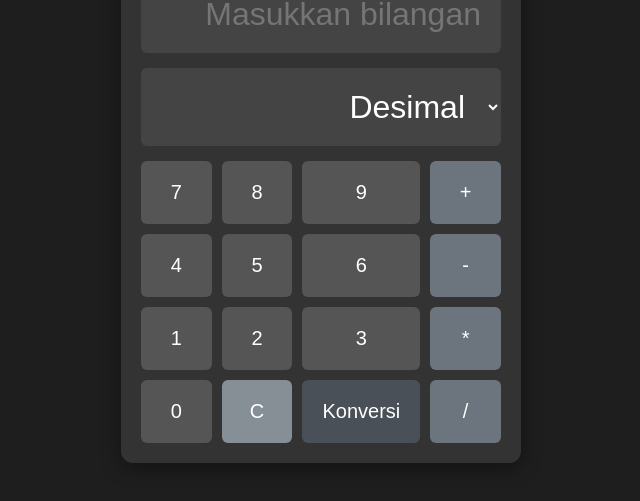
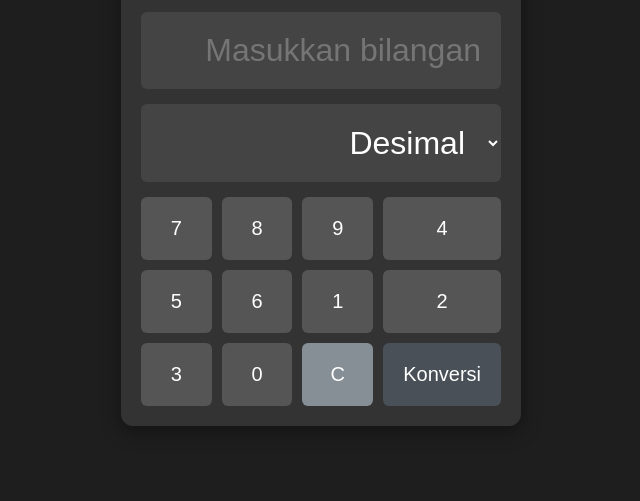
Before and after one commit to afaninMusfida1/convert-bilangan, a plain HTML site: page index.html in a window 1280 px wide. Shown: the part 215-716 px from the top of the page, without its empty margins (319-959 px from the left). Drawn offline with Linux system fonts and the light colour scheme.

Commit message:
delete tombol operasi

```diff
--- a/index.html
+++ b/index.html
@@ -143,22 +143,18 @@
             <button onclick="appendNumber(7)">7</button>
             <button onclick="appendNumber(8)">8</button>
             <button onclick="appendNumber(9)">9</button>
-            <button onclick="appendOperator('+')" class="btn-operator">+</button>
 
             <button onclick="appendNumber(4)">4</button>
             <button onclick="appendNumber(5)">5</button>
             <button onclick="appendNumber(6)">6</button>
-            <button onclick="appendOperator('-')" class="btn-operator">-</button>
 
             <button onclick="appendNumber(1)">1</button>
             <button onclick="appendNumber(2)">2</button>
             <button onclick="appendNumber(3)">3</button>
-            <button onclick="appendOperator('*')" class="btn-operator">*</button>
 
             <button onclick="appendNumber(0)">0</button>
             <button onclick="clearDisplay()" class="btn-clear">C</button>
             <button onclick="convertNumber()" class="btn-convert">Konversi</button>
-            <button onclick="appendOperator('/')" class="btn-operator">/</button>
         </div>
     </div>
 
@@ -173,12 +169,6 @@
         // Menambahkan angka ke input
         function appendNumber(number) {
             currentInput += number;
-            updateDisplay();
-        }
-
-        // Menambahkan operator ke input (untuk kalkulator)
-        function appendOperator(operator) {
-            currentInput += ' ' + operator + ' ';
             updateDisplay();
         }
 
```
